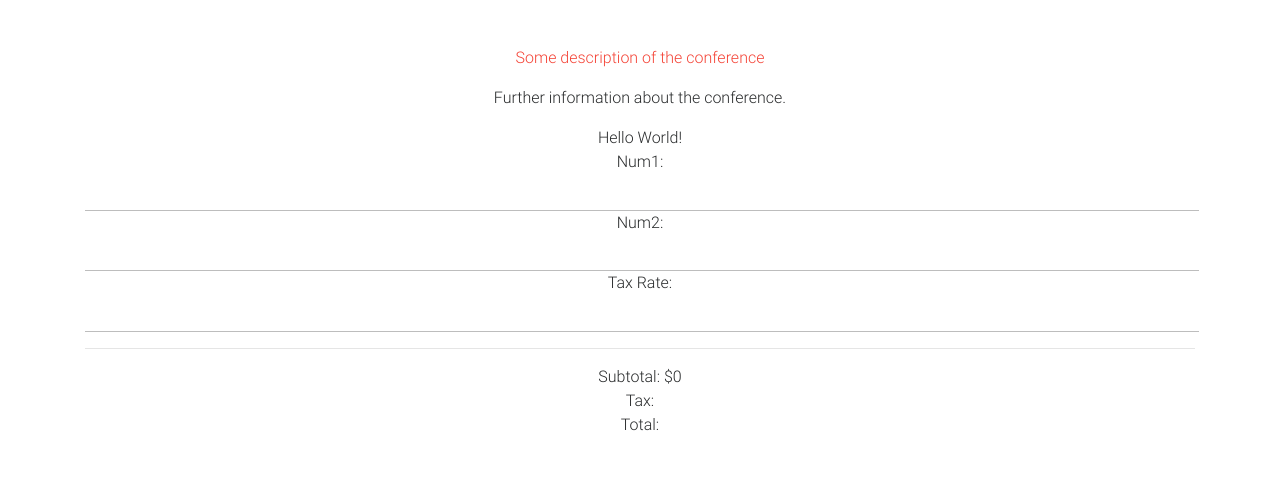
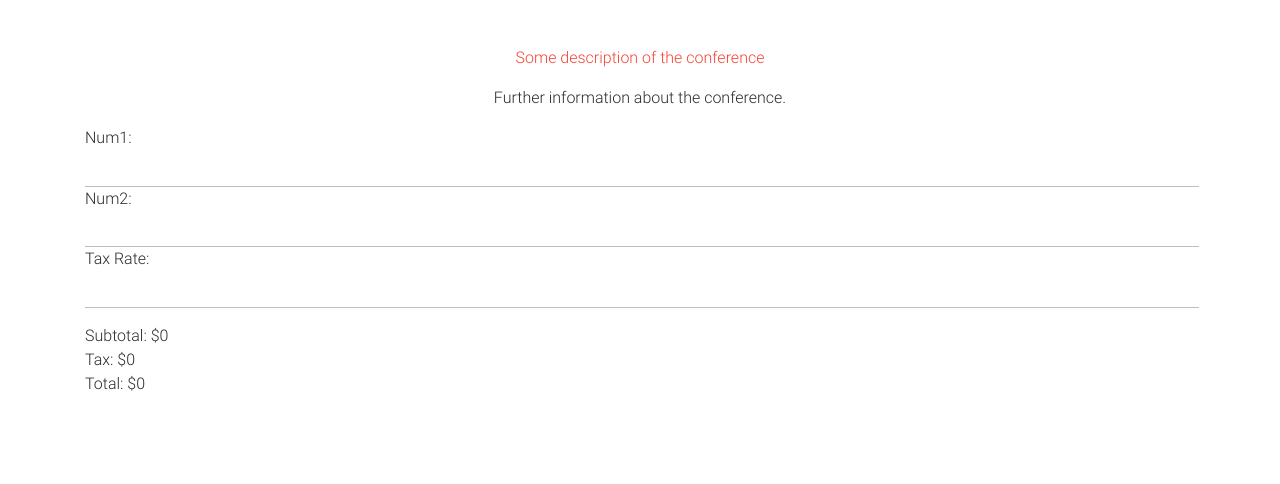
Before and after one commit to nmccarth/conference018, a plain HTML site: page index.html in a window 1280 px wide. Shown: the part 940-1424 px from the top of the page. Drawn offline with Linux system fonts and the light colour scheme; some packages are replaced by stand-ins of ours.

Commit message:
Fixed number rounding

```diff
--- a/index.html
+++ b/index.html
@@ -114,29 +114,27 @@
 
             <p class="red-text">Some description of the conference</p>
             <p>Further information about the conference.</p>
-	    <p>
-	    Hello <span id="demo">World!</span> <br />
-	    Num1: <input type="text" id="num1"> <br /></input>
-	    Num2: <input type="text" id="num2"> <br /></input>
-	    Tax Rate: <input type="text" id="taxr"> <br /></input>
-	    <hr />
-	    Subtotal: <span id="subtotal"></span><br />
-	    Tax: <span id="tax"></span> <br />
-	    Total: <span id=total><br /></span>
+	    <p class="text-left">
+		Num1: <input type="text" id="num1"></input>
+		Num2: <input type="text" id="num2"></input>
+		Tax Rate: <input type="text" id="taxr"></input>
+	    </p>
+	    <div class="center-block text-left">
+		Subtotal: <span id="subtotal"></span><br />
+		Tax: <span id="tax"></span> <br />
+		Total: <span id=total><br /></span>
+	    </div>
 	    <script>
 		function TotalNums() {
-			var num1 = document.getElementById("num1").value || 0;
-			var num2 = document.getElementById("num2").value || 0;
-			var subtotal = Math.round((parseFloat(num1) + parseFloat(num2))* 100)
-				/ 100;
-			document.getElementById("subtotal").innerHTML= '$' + subtotal || '$' +
-				0;
+			var num1 = parseFloat(document.getElementById("num1").value) || 0;
+			var num2 = parseFloat(document.getElementById("num2").value) || 0;
+			var subtotal = num1 + num2;
 			var taxrate = parseFloat(document.getElementById("taxr").value) || 0;
-			var tax = Math.round((parseFloat(taxrate) * parseFloat(subtotal))*100)
-				/ 100 || 0;
-			document.getElementById('tax') = '$' + tax || '$' + 0;
-			document.getElementById('total').innerHTML = '$' + (parseFloat(tax) +
-					parseFloat(subtotal));
+			var tax = subtotal * taxrate || 0;
+			var total = tax + subtotal || 0;
+			document.getElementById("subtotal").innerHTML= '$' + (Math.round(subtotal * 100) / 100) || '$' + 0;
+			document.getElementById('tax').innerHTML = '$' + (Math.round(tax * 100) / 100) || '$' + 0;
+			document.getElementById('total').innerHTML = '$' + (Math.round(total * 100) / 100) || '$' + 0;
 		}
 		TotalNums();
 		document.getElementById('num1').addEventListener("keyup", function (evt) {
@@ -149,8 +147,6 @@
 			TotalNums();
 		}, false);
 	    </script>
-	    </P>
-
         </section>
         <!--Section: About-->
 
```
